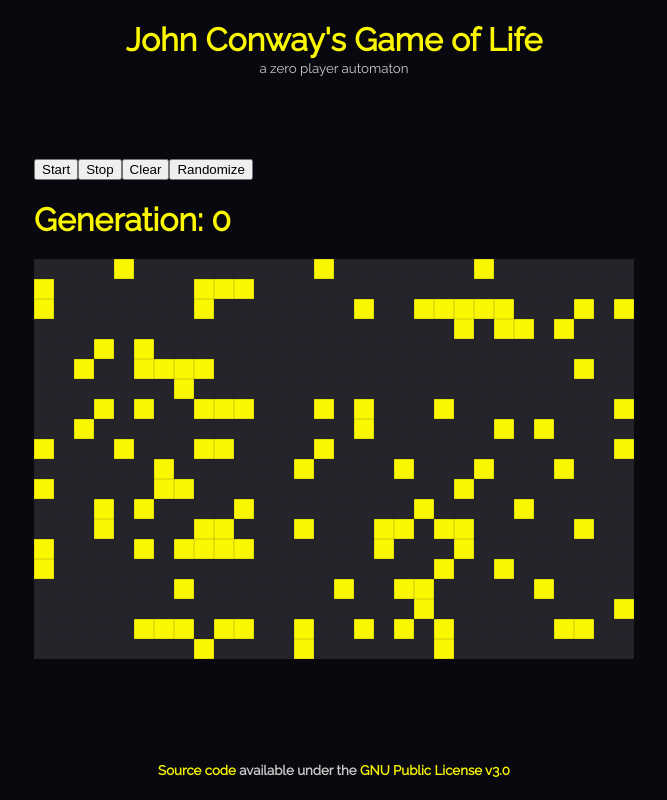
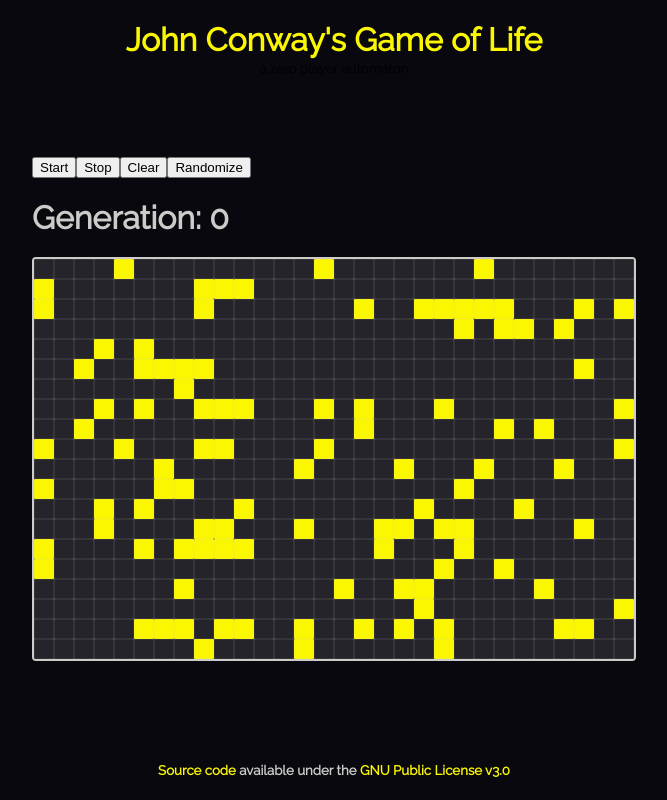
Before and after one commit to CharmedSatyr-freeCodeCamp/game_of_life, a React app: page / in a window 1280 px wide. Shown: the whole page, without its empty margins (306-973 px from the left). Built offline with nearby package versions, Linux system fonts and the light colour scheme.

Commit message:
color tweaks

```diff
--- a/src/styles/_cell.scss
+++ b/src/styles/_cell.scss
@@ -1,12 +1,13 @@
 .cell {
+  border-radius: 1px;
   box-shadow: inset 0 0 1px $gridlines;
   transition: all 0.2s ease;
 
   &.alive {
-    background-color: $accent;
+    background-color: $primary;
   }
 
   &.dead {
-    background-color: $dead-cell;
+    background-color: $dead;
   }
 }
--- a/src/styles/_generations.scss
+++ b/src/styles/_generations.scss
@@ -1,3 +1,7 @@
 .generations {
-  color: $accent;
+  color: $subtext;
 }
+
+.num {
+  color: $secondary;
+}
--- a/src/styles/_grid.scss
+++ b/src/styles/_grid.scss
@@ -1,4 +1,6 @@
 .grid {
+  border: 2px solid $gridlines;
+  border-radius: 4px;
   display: flex;
   flex-wrap: wrap;
 }
--- a/src/styles/_header.scss
+++ b/src/styles/_header.scss
@@ -2,11 +2,11 @@ header {
   text-align: center;
 
   h1 {
-    color: $accent;
+    color: $primary;
     margin-bottom: 0;
   }
 
-  small {
+  h3 {
     color: $subtext;
     margin-top: 2px;
   }
--- a/src/styles/_variables.scss
+++ b/src/styles/_variables.scss
@@ -1,8 +1,7 @@
 /* Colors */
-$accent: #fbf700;
+$primary: #fbf700;
+$secondary: #ea3838;
 $dark: #08080e;
-$dead-cell: #24242a;
-$gridlines: #1b1b28;
-$light-text: #f7f7ff;
-$main-background: #7c7c87;
+$dead: #24242a;
 $subtext: #cccbc9;
+$gridlines: $subtext;
--- a/src/styles/index.scss
+++ b/src/styles/index.scss
@@ -16,9 +16,10 @@ body {
   height: 100vh;
   margin: 0;
   padding: 0;
+  user-select: none;
 }
 
 a {
-  color: $accent;
+  color: $primary;
   text-decoration: none;
 }
```
